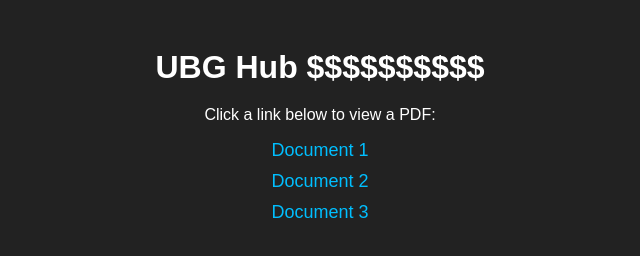
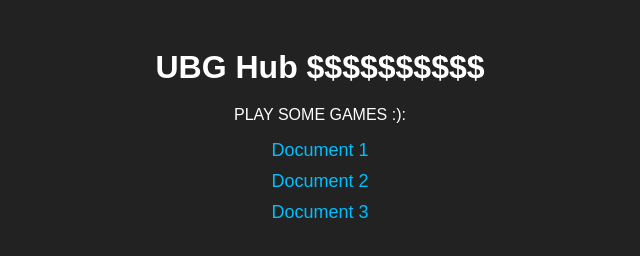
Before and after one commit to the-chicken-man/UBG-hub-, a plain HTML site: page index.html in a window 1280 px wide. Shown: the full height of the page, 320-960 px from the left. Drawn offline with Linux system fonts and the light colour scheme.

Commit message:
Update index.html

```diff
--- a/index.html
+++ b/index.html
@@ -33,7 +33,7 @@
 </head>
 <body>
     <h1>UBG Hub $$$$$$$$$$</h1>
-    <p>Click a link below to view a PDF:</p>
+    <p>PLAY SOME GAMES :):</p>
     <div class="pdf-links">
         <a href="pdfs/document1.pdf" target="_blank">Document 1</a>
         <a href="pdfs/document2.pdf" target="_blank">Document 2</a>
```
